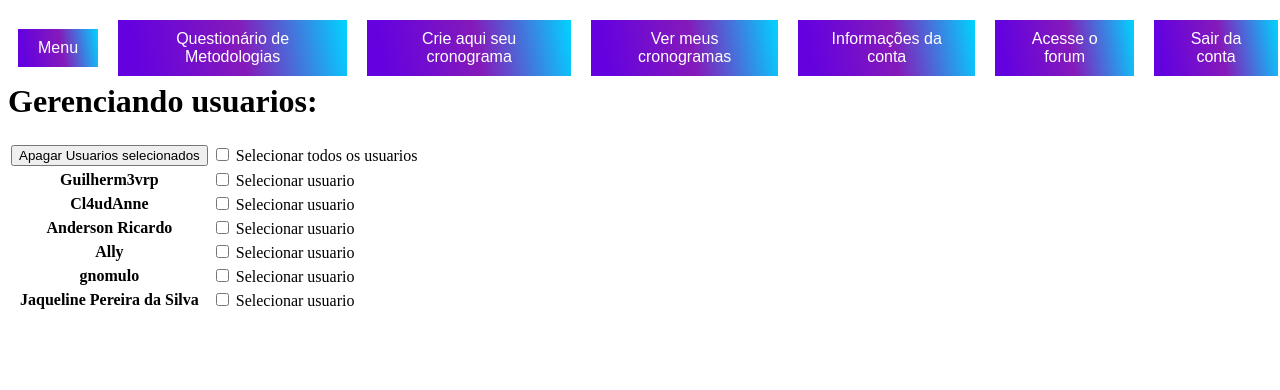
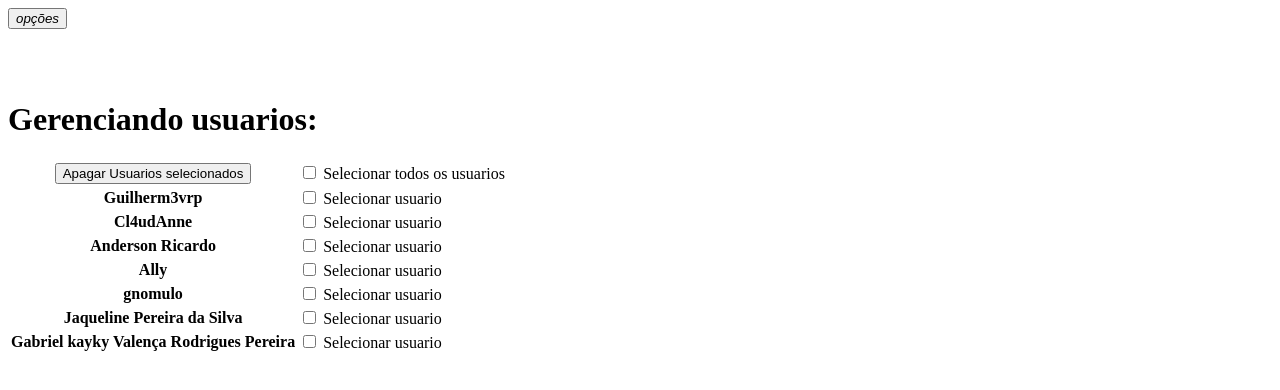
Before and after one commit to Guilhermevalenca/Gearing, a PHP site: page /src/userCRUD/listarUsuarios.php in a window 1280 px wide. Shown: the top 390 px of the page. Run offline with PHP 8.4, Linux system fonts and the light colour scheme; the visitor is signed in with stand-in values (Sample User, id 1); some web fonts are replaced.

Commit message:
tentando finalizar ajustes para cllr

```diff
--- a/css/cabecalho.css
+++ b/css/cabecalho.css
@@ -1,6 +1,6 @@
 @import url('https://fonts.cdnfonts.com/css/source-sans-pro');
 #cabecalho {
-    display: flex;
+    display: none;
     justify-content: center; /* alinhar os itens para o centro da div */
     align-items: center; /* alinhar os itens verticalmente */
     height: 80px;
@@ -20,9 +20,12 @@ button.cabecalho {
   color: #fff;
   cursor: pointer;
 }
+#expandir{
+  position: fixed;
+}
 @media (max-width: 640px){
   #cabecalho{
-    display: grid;
+    display: none;
     justify-content: end;
     position: fixed;
     margin: 0em;
--- a/script/cabecalho.js
+++ b/script/cabecalho.js
@@ -3,3 +3,18 @@ fetch('/src/cabecalhoOptionMenu.php')
     .then(data => {
         document.getElementById('cabecalho').innerHTML = data;
     });
+const buttonOption = document.getElementById('expandir');
+const option = document.getElementById('cabecalho');
+const tamanhoTela = window.innerWidth;
+buttonOption.addEventListener('click', (event) => {
+
+    if(option.style.display !== 'none'){
+        option.style.display = 'none';
+    }else{
+        if(tamanhoTela <= 640){
+            option.style.display = 'grid';
+        }else{
+            option.style.display = 'flex';
+        }
+    }
+})
--- a/src/cronograma/criarCronograma.php
+++ b/src/cronograma/criarCronograma.php
@@ -11,6 +11,7 @@
     <script defer src="/script/cabecalho.js"></script>
 </head>
 <body>
+<button id="expandir"><i>opções</i></button><br>
     <div id="cabecalho"></div>
     <br><br><br>
     <h1>Aqui você irá criar seu cronograma</h1>
--- a/src/cronograma/cronograma.csv
+++ b/src/cronograma/cronograma.csv
@@ -18,3 +18,8 @@ Guilherm3vrp,1,materia,quimica
 Guilherm3vrp,1,dias,quarta
 Guilherm3vrp,1,tempoMateria,25
 Guilherm3vrp,1,turnos,Tarde
+"Gabriel kayky Valença Rodrigues Pereira ",1,disponibilidade,"2 Horas"
+"Gabriel kayky Valença Rodrigues Pereira ",1,materia,fisica,
+"Gabriel kayky Valença Rodrigues Pereira ",1,dias,segunda
+"Gabriel kayky Valença Rodrigues Pereira ",1,tempoMateria,50
+"Gabriel kayky Valença Rodrigues Pereira ",1,turnos,Noite
--- a/src/cronograma/visualizarCronogramas.php
+++ b/src/cronograma/visualizarCronogramas.php
@@ -12,6 +12,7 @@
     <script defer src="/script/cabecalho.js"></script>
 </head>
 <body>
+<button id="expandir"><i>opções</i></button><br>
 <div id="cabecalho"></div>
 <br><br><br>
 <?php
--- a/src/cronograma/visualizarNovoCronograma.php
+++ b/src/cronograma/visualizarNovoCronograma.php
@@ -12,6 +12,7 @@
     <script defer src="/script/cabecalho.js"></script>
 </head>
 <body>
+<button id="expandir"><i>opções</i></button><br>
     <div id="cabecalho"></div>
     <br><br><br>
 <h1>Seu novo Cronograma já foi criado!</h1>
--- a/src/forum/paginaPrincipal.php
+++ b/src/forum/paginaPrincipal.php
@@ -12,6 +12,7 @@
     <script defer src="/script/cabecalho.js"></script>
 </head>
 <body>
+<button id="expandir"><i>opções</i></button><br>
     <div id="cabecalho"></div>
     <br><br><br>
     <!-- funcionalidades:
--- a/src/forum/topicos.php
+++ b/src/forum/topicos.php
@@ -8,6 +8,7 @@
     <script defer src="/script/cabecalho.js"></script>
 </head>
 <body>
+<button id="expandir"><i>opções</i></button><br>
     <div id="cabecalho"></div>
     <br><br><br>
 <?php
--- a/src/metodologias/metodologias.php
+++ b/src/metodologias/metodologias.php
@@ -11,6 +11,7 @@
     <script defer src="/script/cabecalho.js"></script>
 </head>
 <body>
+    <button id="expandir"><i>opções</i></button><br>
     <div id="cabecalho"></div>
     <br><br><br>
     <h1> Questionário de Metodologias de Aprendizagem </h1>
--- a/src/session/session.csv
+++ b/src/session/session.csv
@@ -1,2 +1,2 @@
 "Jaqueline Pereira da Silva ",29/04/2023,10:53:38
-Guilherm3vrp,29/04/2023,13:25:58
+"Gabriel kayky Valença Rodrigues Pereira ",29/04/2023,14:11:19
--- a/src/userCRUD/listarUsuarios.php
+++ b/src/userCRUD/listarUsuarios.php
@@ -9,6 +9,7 @@ require("../verificacaoExistSession.php") ?>
 	<script defer src="/script/cabecalho.js"></script>
 </head>
 <body>
+<button id="expandir"><i>opções</i></button><br>
 	<div id="cabecalho"></div>
 	<br><br><br>
 	<h1>Gerenciando usuarios:</h1>
--- a/src/userCRUD/mostrarDados.php
+++ b/src/userCRUD/mostrarDados.php
@@ -13,6 +13,7 @@
     <link rel="stylesheet" href="/css/global.css">
 </head>
 <body>
+<button id="expandir"><i>opções</i></button><br>
     <div id="cabecalho"></div>
     <br><br><br>
 <?php
--- a/src/userCRUD/usuarios.csv
+++ b/src/userCRUD/usuarios.csv
@@ -4,3 +4,4 @@ Cl4udAnne,"Claudiane Rodrigues",cra@discente.ifpe.edu.br,1234
 Ally,"Alice Manguinho",asms1@discente.ifpe.edu.br,1234
 gnomulo,"romulo rodrigues",romulo123@456.com,123
 "Jaqueline Pereira da Silva ","Jaqueline  Pereira da Silva ",ggjps@hotmail.com,1234
+"Gabriel kayky Valença Rodrigues Pereira ","Gabriel  Kayky Valença Rodrigues Pereira ",kaykyque216@gmail.com,1234
```
